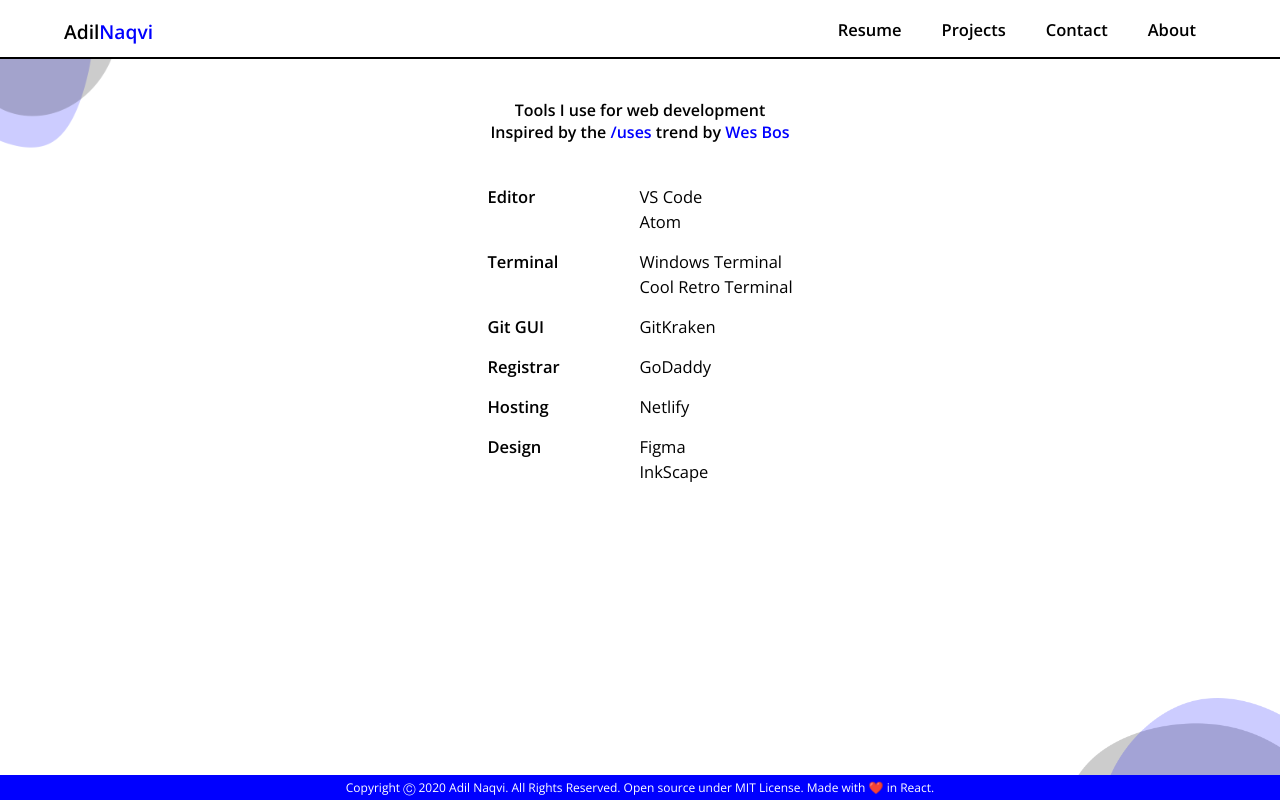
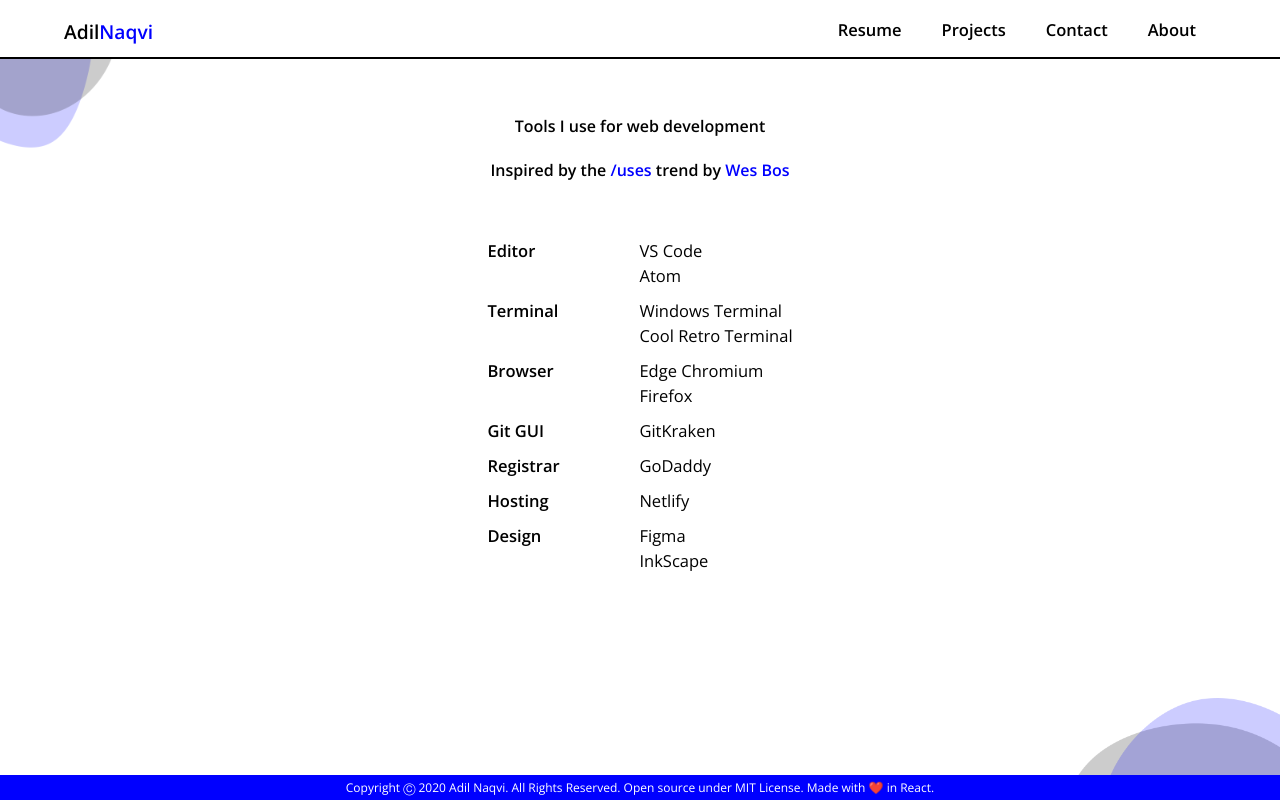
Before and after one commit to notadilnaqvi/portfolio-website, a React (Create React App) app: page /uses in a window 1280 px wide. Built offline with nearby package versions, Linux system fonts and the light colour scheme.

Commit message:
Added browser to Uses

```diff
--- a/src/App.css
+++ b/src/App.css
@@ -774,7 +774,7 @@
 .uses-top-text{
   text-align: center;
   font-weight: 600;
-  margin: 5vh 0vw;
+  margin: 7vh 0vw;
 
 }
 
@@ -795,7 +795,7 @@
 }
 
 .table-space-hack{
-  padding-bottom: 15px;
+  padding-bottom: 10px;
 }
 
 .uses-category{
--- a/src/pages/uses.js
+++ b/src/pages/uses.js
@@ -12,7 +12,7 @@
 			<hr/>
             <div className="uses-flex-wrapper">
                 <p className="uses-top-text">
-                    Tools I use for web development <br/>
+                    Tools I use for web development <br/> <br/>
                     Inspired by the <a href="https://uses.tech" target='_blank' rel="noopener noreferrer">/uses</a> trend by <a href="https://wesbos.com" target='_blank' rel="noopener noreferrer">Wes Bos</a>
                 </p>
                 <table>
@@ -29,9 +29,18 @@
                         <td className="uses-category">Terminal</td>
                         <td>Windows Terminal</td>
                     </tr>
+
                     <tr>
                         <td></td>
                         <td className="table-space-hack">Cool Retro Terminal</td>
+                    </tr>
+                    <tr>
+                        <td className="uses-category">Browser</td>
+                        <td>Edge Chromium</td>
+                    </tr>
+                    <tr>
+                        <td></td>
+                        <td className="table-space-hack">Firefox</td>
                     </tr>
                     <tr>
                         <td className="table-space-hack uses-category">Git GUI</td>
```
